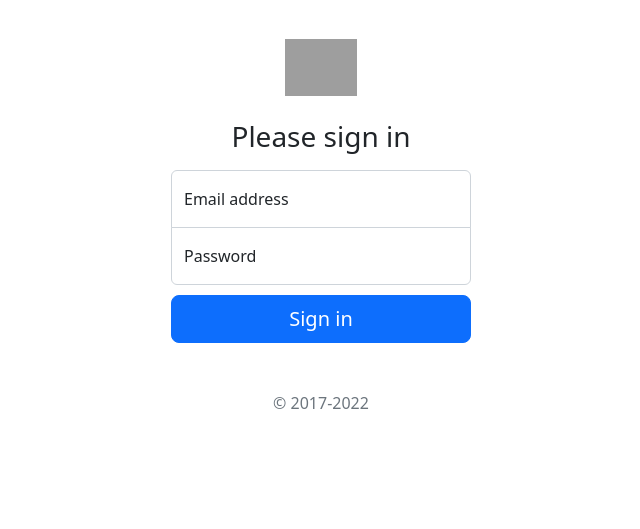
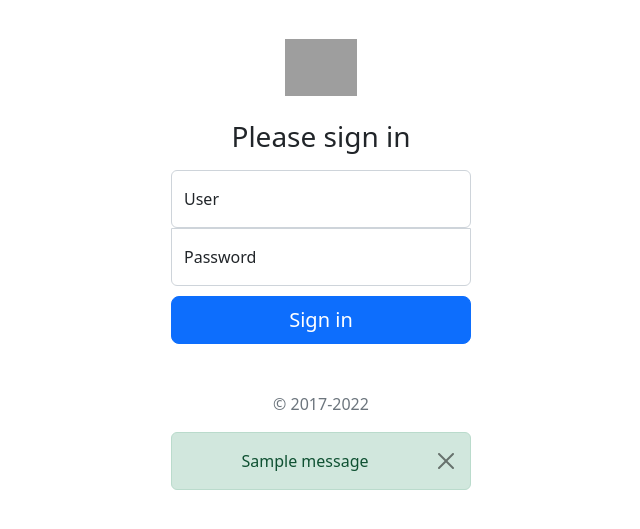
Before and after one commit to GonzalezNacho/Python-Crud-Login, a Flask app: page /login in a window 1280 px wide. Shown: the part 56-585 px from the top of the page, without its empty margins (319-959 px from the left). Run offline with Flask 2, Linux system fonts and the light colour scheme; tables that the repository leaves empty hold one stand-in row (values such as "Sample post"); one stand-in notice (Sample message) is shown; some libraries are stand-ins or nearby versions; grey boxes are pictures that could not be loaded.

Commit message:
login funcionando

```diff
--- a/App.py
+++ b/App.py
@@ -1,6 +1,12 @@
 from flask import Flask, render_template , request, redirect, url_for, flash
 from flask_mysqldb import MySQL
 from decouple import config
+
+# Models:
+from models.modelUser import ModelUser
+
+# Entities:
+from models.entities.User import User
 
 app = Flask(__name__)
 
@@ -69,10 +75,24 @@ def delete_contact(id):
 @app.route('/login', methods=['GET','POST'])
 def login():
     if request.method == 'POST':
-        email = request.form['email']
-        password = request.form['password']
-        print("email:", email, ", password:", password)
+        userForm = request.form['user']
+        passwordForm = request.form['password']
+        user = User(0,userForm, passwordForm)
+        loggedUser = ModelUser.login(mysql, user)
+        if loggedUser != None:
+            if loggedUser.password:
+                return redirect(url_for('Index'))
+            else:
+                flash("Invalid password ...")
+                print("Invalid password ...")
+                return render_template('login.html')
+        else:
+            flash("User not found ...")
+            print("User not found ...")
+            return render_template('login.html')
+        #print("user:", user, ", password:", password)
     return render_template('login.html')
+
 
 
 if __name__ == '__main__':
--- a/models/entities/User.py
+++ b/models/entities/User.py
@@ -8,5 +8,6 @@ class User():
         self.password = password
         self.fullname = fullname
 
+    @classmethod
     def check_password(self, hashed_password, password):
         return check_password_hash(hashed_password, password)
--- a/templates/login.html
+++ b/templates/login.html
@@ -25,8 +25,8 @@
       <h1 class="h3 mb-3 fw-normal m-auto">Please sign in</h1>
 
       <div class="form-floating">
-        <input type="email" class="form-control" id="floatingInput" placeholder="name@example.com" name="email">
-        <label for="floatingInput">Email address</label>
+        <input type="text" class="form-control" id="floatingInput" placeholder="name" name="user">
+        <label for="floatingInput">User</label>
       </div>
       <div class="form-floating">
         <input type="password" class="form-control" id="floatingPassword" placeholder="Password" name ="password">
@@ -35,5 +35,15 @@
       <button class="w-100 btn btn-lg btn-primary" type="submit">Sign in</button>
       <p class="mt-5 mb-3 text-muted">&copy; 2017-2022</p>
     </form>
+    {% with messages = get_flashed_messages() %}
+  {% if messages %}
+  {% for message in messages %}
+  <div class="alert alert-success alert-dismissible fade show" role="alert">
+      {{ message }}
+      <button type="button" class="btn-close" data-bs-dismiss="alert" aria-label="Close"></button>
+  </div>
+  {% endfor %}
+  {% endif %}
+  {% endwith %}
   </main>
   {% endblock %}
```
Also changed, not shown: models/modelUser.py (+20 -0 lines).
